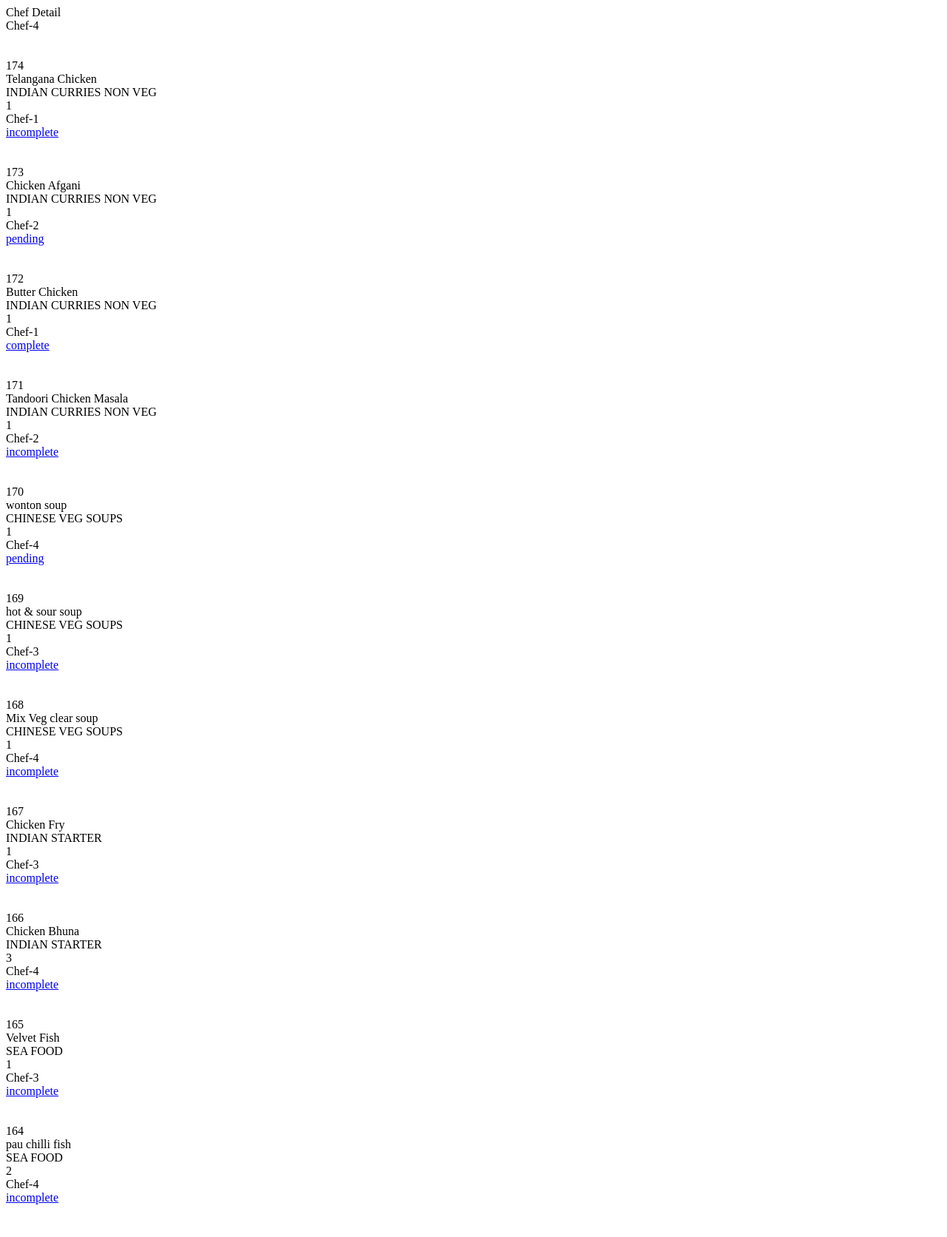
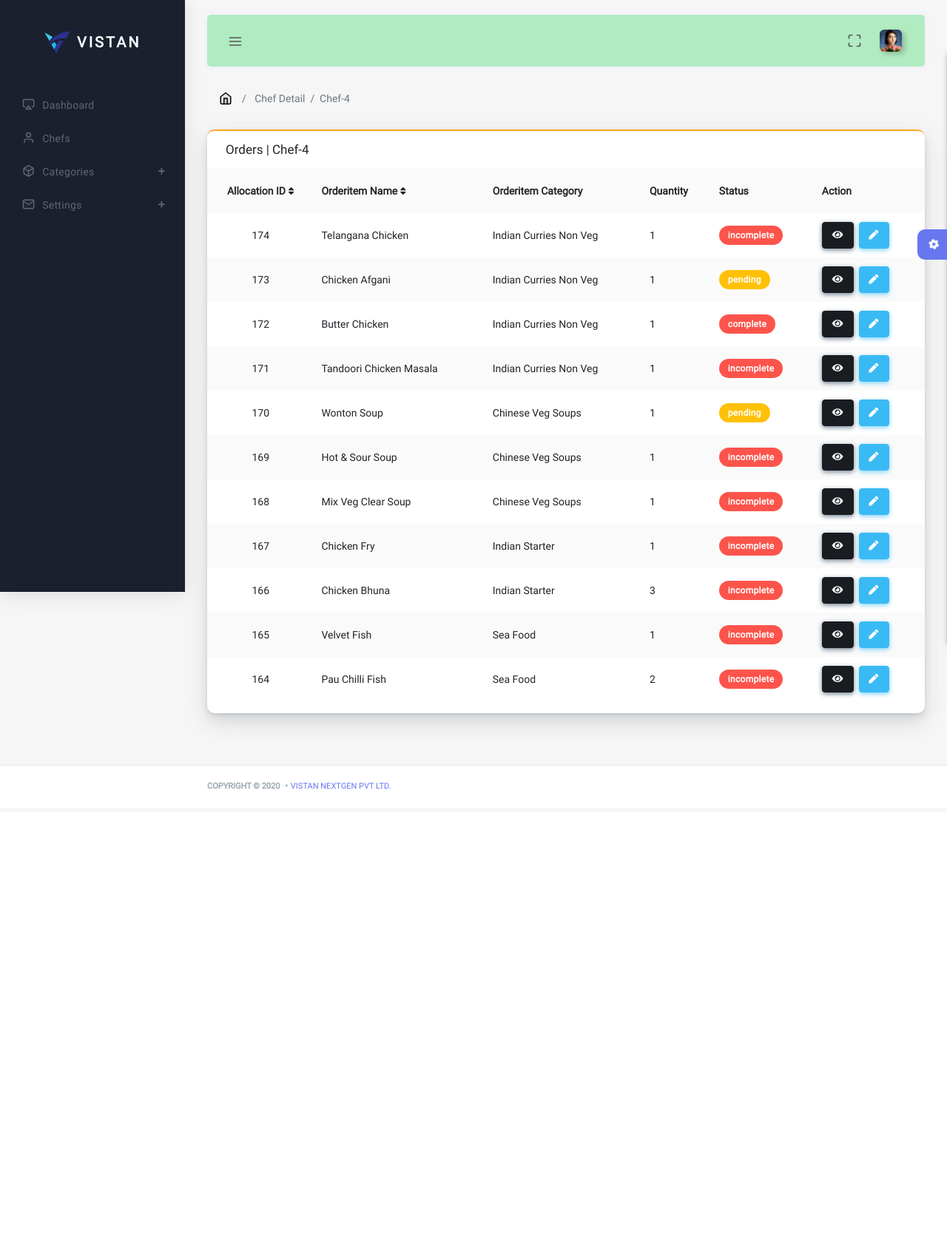
Before and after one commit to dhanushkomari/RestV2, a Django app: template RestApp/templates/RestApp/chef_detail.html in a window 1280 px wide. Shown: the whole page at 74% size. After the commit the page ends 1066 px from the top, so only its background shows below. Run offline with Django 3.2, Linux system fonts and the light colour scheme; the template is opened without the code that fills it: values that come from a table or form of the project are taken from there, others are empty; data comes from the database, SQL or seed files in the repository; both versions use the stored data as it was after the commit; some libraries are stand-ins or nearby versions.

Commit message:
chef detail added

```diff
--- a/AccountsApp/context_processors.py
+++ b/AccountsApp/context_processors.py
@@ -11,11 +11,11 @@
         cats = user.Category.all()  # [cat1, cat2, cat3, cat4, cat5, cat6]
         cats_list = [i.category_name for i in cats]
 
-
         # today_orders = OrderItem.objects.filter(allocated = False, created_at__date = date.today())
         today_orders = OrderItem.objects.filter(allocated = False)
         filtered_orders = [i for i in today_orders if i.category_name in cats_list]
 
+        #####   Need to write the extra logic here for the chef categoty wise  ####
 
         for i in filtered_orders:
             # Allocation logic goes here.
--- a/RestApp/templates/RestApp/chef_detail.html
+++ b/RestApp/templates/RestApp/chef_detail.html
@@ -1,24 +1,70 @@
-<!DOCTYPE html>
-<html lang="en">
-<head>
-    <meta charset="UTF-8">
-    <meta http-equiv="X-UA-Compatible" content="IE=edge">
-    <meta name="viewport" content="width=device-width, initial-scale=1.0">
-    <title>Document</title>
-</head>
-<body>
-    Chef Detail <br>{{chef.chef_name}} <br><br><br>
+{% extends 'base.html' %}
+{% load static %}
 
-    {% for alloc in allocations %}
-        {{alloc.id }} <br>
-        {{alloc.orderitem_name}} <br>
-        {{alloc.orderitem_category}} <br>
-        {{alloc.quantity}} <br>
-        {{alloc.chef}} <br>
-         <a href="{% url 'RestApp:change-alloc-status' alloc.id  chef.id%}">
-            {{alloc.status}}
-         </a>
-             <br><br><br>
-    {% endfor %}
-</body>
-</html>
+{% block breadcrumb %}Chef Detail &nbsp;/ &nbsp;{{chef}}{% endblock %}
+
+{% block content %}
+
+
+<div class="card card-warning">
+    <div class="card-header">
+        <h4>Orders | {{chef}}</h4>
+        <div class="card-header-action"><br></div>
+    </div>
+
+    <div class="table-responsive">
+        <div class="card-body p-0">
+            {% if allocations %}
+                <table class="table table-striped" id = "myTable">
+                    <tr>
+                        <th class="text-center" onclick="sortTable(0)">Allocation ID&nbsp;<i class="fas fa-sort"></i></th>
+                        <th onclick="sortTable(1)">Orderitem Name&nbsp;<i class="fas fa-sort"></i></th>
+                        <th>Orderitem Category</th>
+                        <th>Quantity</th>
+                        <th>Status</th>
+                        <th>Action</th>
+                    </tr>
+
+                    {% for alloc in allocations %}
+                        <tr>
+                            <td class="p-0 text-center">{{alloc.id}} </td>
+                            <td>{{alloc.orderitem_name|title}}</td>
+                            <td>{{alloc.orderitem_category|title}}</td>
+                            <td>{{alloc.quantity}}</td>
+                            <td>
+                                {% ifequal alloc.status 'pending'%}
+                                    <div class="badge badge-warning">{{alloc.status }}</div>
+                                {% else %}
+                                    <div class="badge badge-danger">{{alloc.status }}</div>
+                                {% endifequal %}
+
+                            </td>
+                            <td>
+                                <a class="btn btn-md btn-dark" style="text-decoration: none;" href=""
+                                    data-toggle="tooltip" data-placement="top"
+                                    title="start"
+                                ><i class="fas fa-eye"></i> </a>&nbsp;
+
+                                <a class="btn btn-md btn-info" style="text-decoration: none;"
+                                    href=""
+                                    data-toggle="tooltip" data-placement="top"
+                                    title="competed"
+                                ><i class="fas fa-pen"></i> </a>&nbsp;
+                            </td>
+                        </tr>
+                    {% endfor %}
+
+                </table>
+            {% else %}
+            <br>
+                <h6 class="text-center" style="color: orangered;">No orders till now ! </h6>
+            <br>
+            {% endif %}
+          </div>
+    </div>
+
+
+</div>
+
+
+{% endblock %}
```
Also changed, not shown: RestApp/views.py (+21 -13 lines), db.sqlite3.
